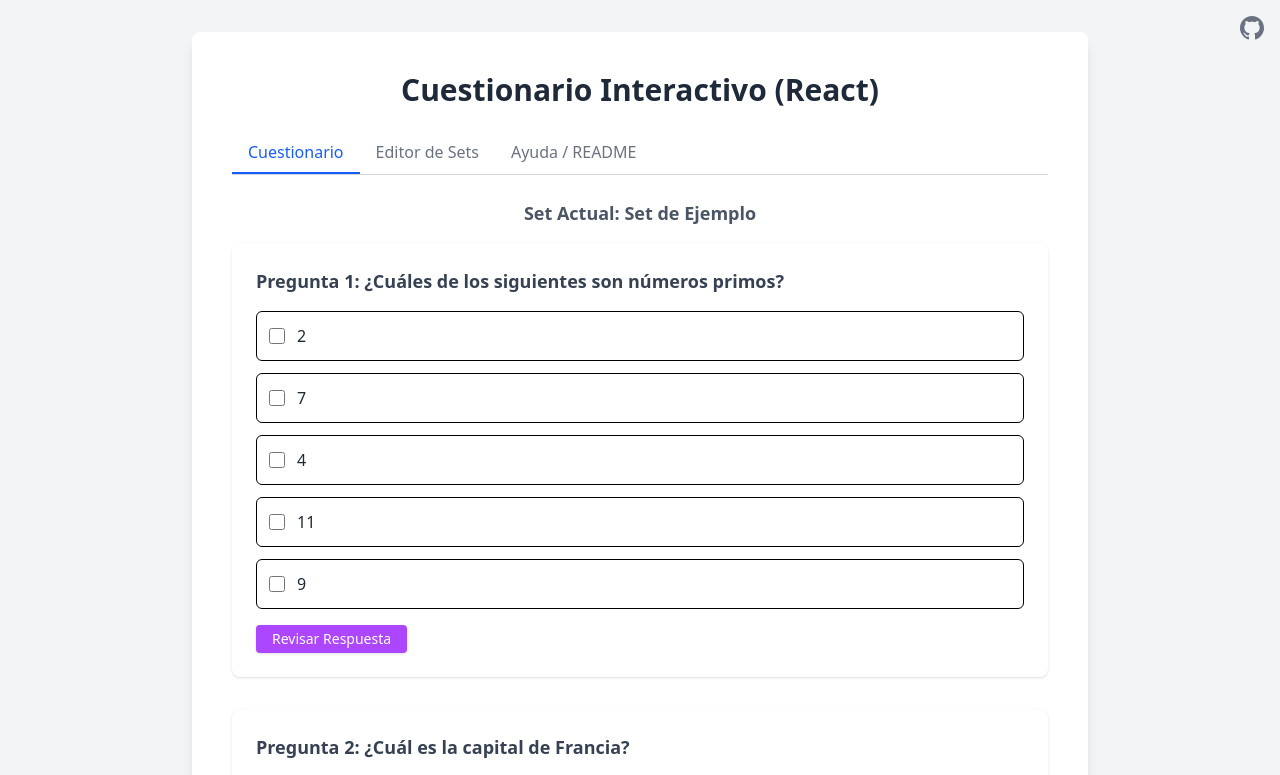
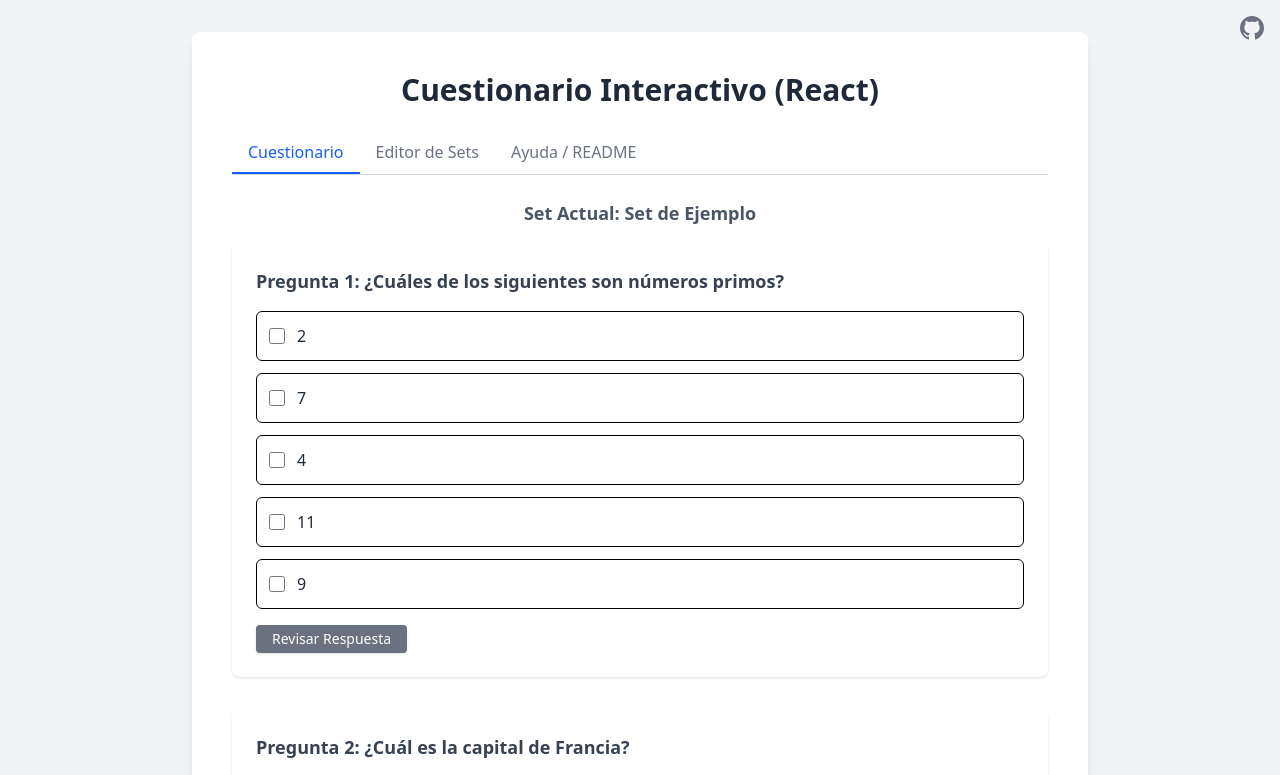
Before and after one commit to Joacohbc/study-builder, a React (Vite) app: page / in a window 1280 px wide. Shown: the top 775 px of the page. Built offline with nearby package versions, Linux system fonts and the light colour scheme.

Commit message:
style: Change button color from purple to gray for improved visibility

```diff
--- a/src/components/QuizTab.jsx
+++ b/src/components/QuizTab.jsx
@@ -270,7 +270,7 @@ const QuizTab = ({ quizData, onQuizComplete, activeSetName }) => { // Added acti
                                                 type="button"
                                                 onClick={() => handleCheckSingleQuestion(qData.id)}
                                                 disabled={isIndividuallyChecked}
-                                                className="px-4 py-1 text-sm bg-purple-500 hover:bg-purple-600 text-white rounded shadow-sm transition duration-150 disabled:opacity-50 disabled:cursor-not-allowed"
+                                                className="px-4 py-1 text-sm bg-gray-500 hover:bg-gray-600 text-white rounded shadow-sm transition duration-150 disabled:opacity-50 disabled:cursor-not-allowed" // Changed from purple to gray
                                             >
                                                 {isIndividuallyChecked ? 'Respuesta Revisada' : 'Revisar Respuesta'}
                                             </button>
```
